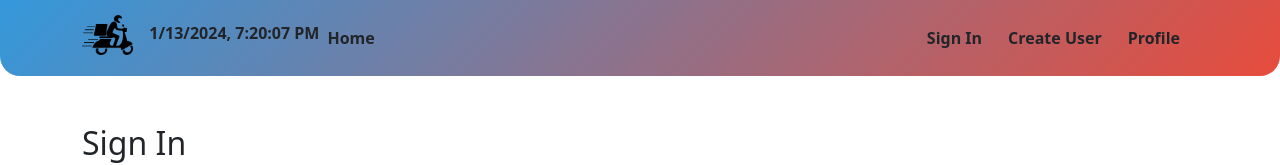
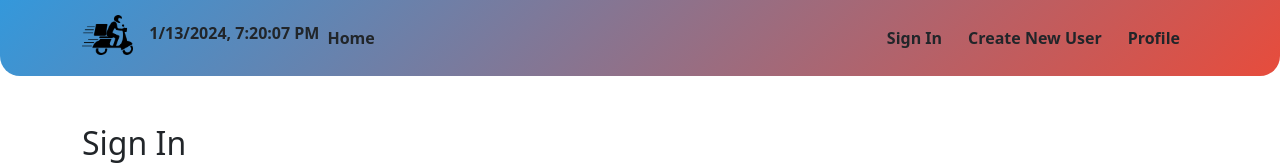
Before and after one commit to richardsonadjei/nananom-deliveries, a React (Vite) app in the folder client/: page /sign-in in a window 1280 px wide. Shown: the top 165 px of the page. Built offline with nearby package versions, Linux system fonts and the light colour scheme.

Commit message:
More changes

```diff
--- a/client/src/components/Header.jsx
+++ b/client/src/components/Header.jsx
@@ -52,7 +52,7 @@ export default function Header() {
                 </Nav.Link>
                 {currentUser.role === 'ceo' && (
                   <Nav.Link as={Link} to="/sign-up" className="text-dark">
-                    Create User
+                    Create New User
                   </Nav.Link>
                 )}
               </>
@@ -64,7 +64,7 @@ export default function Header() {
                 {/* Show "Sign Up" only if the role is not "employee" or "manager" */}
                 {currentUser?.role !== 'employee' && currentUser?.role !== 'manager' && (
                   <Nav.Link as={Link} to="/sign-up" className="text-dark">
-                    Create User
+                    Create New User
                   </Nav.Link>
                 )}
               </>
```
